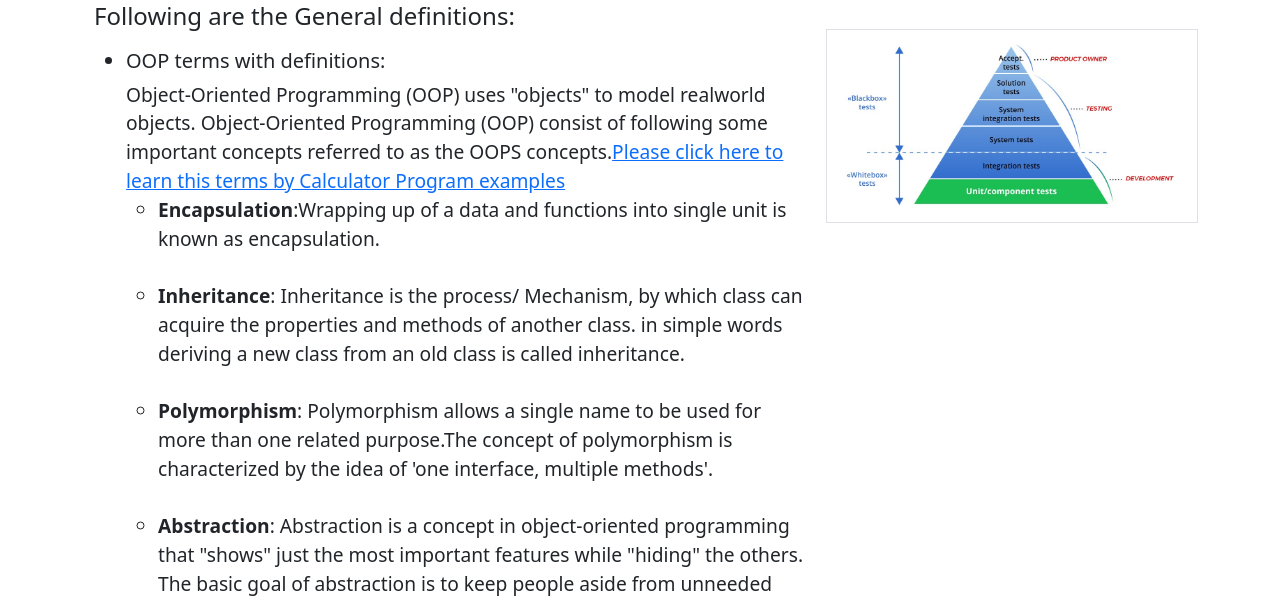
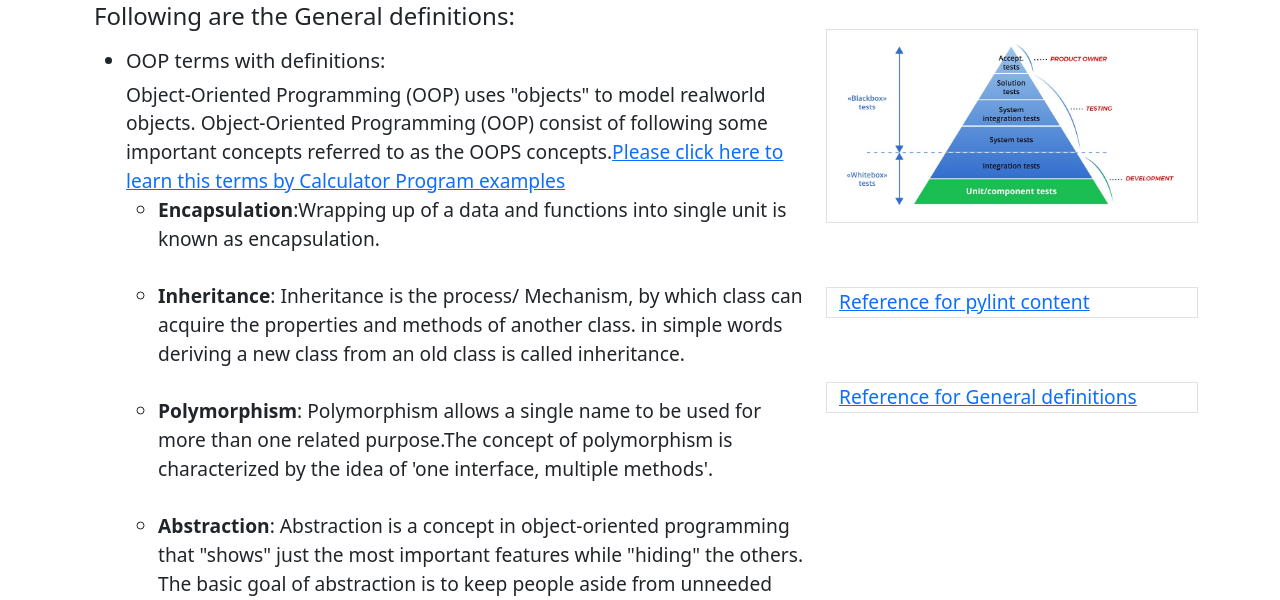
Before and after one commit to shuubhampatel/Flask_docker_Project1, a Flask app: page /pylint in a window 1280 px wide. Shown: the part 837-1437 px from the top of the page. Run offline with Flask 2, Linux system fonts and the light colour scheme.

Commit message:
added content to pylint page v1.4

```diff
--- a/app/simple_pages/templates/Pylint.html
+++ b/app/simple_pages/templates/Pylint.html
@@ -185,11 +185,24 @@
             </div>
             <!-- row 4 image4 end -->
 
+            <!-- row 5 for refer -->
+            <div class="row mb-3">
+                <a href="https://pylint.pycqa.org/en/latest/" class="img-fluid mb-5 border"
+                   alt="pylint reference">Reference for pylint content </a>
+            </div>
+            <!-- row 5 for refer end -->
+
+            <!-- row 5 for refer -->
+            <div class="row mb-3">
+                <a href="https://www.geeksforgeeks.org/" class="img-fluid mb-5 border"
+                   alt="pylint reference">Reference for General definitions </a>
+            </div>
+            <!-- row 5 for refer end -->
+
         </div>
         <!-- col 2 for images end-->
 
     </div>
     <!-- main row 1 end-->
 
-
 {% endblock %}
```
